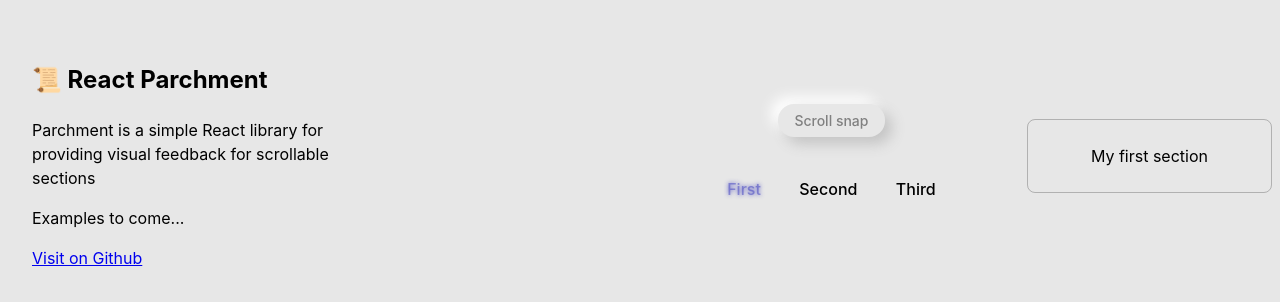
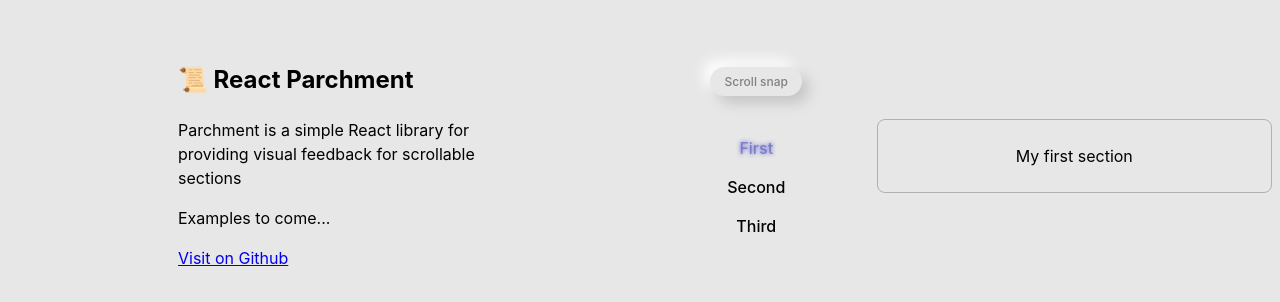
Before and after one commit to alex-fitzgerald/parchment, a React (Vite) app: page / in a window 1280 px wide. Shown: the part 244-546 px from the top of the page. Built offline with nearby package versions, Linux system fonts and the light colour scheme.

Commit message:
more inline classes

```diff
--- a/src/demo-app.css
+++ b/src/demo-app.css
@@ -39,7 +39,6 @@
 }
 
 #root {
-  max-width: 1280px;
   margin: 0 auto;
   text-align: center;
   flex-grow: 1;
@@ -77,6 +76,8 @@
 }
 
 .blurb-container {
+    display: flex;
+    justify-content: center;
     flex: 1;
     align-items: start;
     text-align: left;
@@ -87,8 +88,16 @@
     max-width: 312px;
 }
 
+.row {
+    flex-direction: row;
+}
+
 .column {
     flex-direction: column;
+}
+
+.size-full {
+    width: 100%;
 }
 
 .parchment-demo-wrapper {
@@ -96,13 +105,29 @@
     display: flex;
     gap: var(--spacious);
     align-items: center;
-    flex-direction: row;
 }
+
+.toggle-button {
+    font-size: 0.75em;
+    color: var(--foreground-muted);
+    border-radius: var(--spacious);
+    box-shadow: var(--neumorphic-shadow);
+
+    &.active {
+        color: hsla(var(--accent), 50%);
+        box-shadow: var(--neumorphic-shadow--active);
+        text-shadow: 0 0 4px hsl(var(--accent));
+    }
+}
+
+.flex-1 {
+    flex: 1;
+}
+
 /*style={{ display: 'flex', alignItems: 'center', flexDirection: isSmallView ? 'row' : 'column', gap: 'var(--spacious)', margin: 'var(--spacious)' }}*/
 .parchment-nav-wrapper {
     display: flex;
     align-items: center;
-    flex-direction: column;
     gap: var(--spacious);
     margin: var(--spacious);
 }
@@ -119,7 +144,6 @@
     margin: 0;
     padding: 0;
     display: flex;
-    flex-direction: row;
 }
 
 .section {
--- a/src/demo-app.tsx
+++ b/src/demo-app.tsx
@@ -32,7 +32,7 @@
 function Controls({ snap, toggleSnap }: { snap: boolean; toggleSnap: () => void }) {
     return (
         <div>
-            <button onClick={toggleSnap} style={{ fontSize: '0.875em', color: snap ? 'hsla(var(--accent), 50%)' : 'var(--foreground-muted)', boxShadow: snap ? 'var(--neumorphic-shadow--active)' : 'var(--neumorphic-shadow)', borderRadius: '16px', textShadow: snap ? '0px 0px 4px hsl(var(--accent))' : '' }}>
+            <button onClick={toggleSnap} className={`toggle-button ${snap ? 'active' : ''}`}>
                 Scroll snap
             </button>
         </div>
@@ -75,12 +75,11 @@
                     <a href={GITHUB_URL} target="_blank">Visit on Github</a>
                 </div>
             </article>
-            <div style={{ flex: 1, height: '100%', overflow: 'hidden' }}>
             <ParchmentProvider>
-                    <div className={`parchment-demo-wrapper ${isSmallView ? 'column' : ''}`}>
-                        <div className={`parchment-nav-wrapper ${!isSmallView ? 'column' : ''}`}>
+                <div className={`parchment-demo-wrapper ${isSmallView ? 'column size-full' : 'row flex-1'}`}>
+                    <div className={`parchment-nav-wrapper ${!isSmallView ? 'column' : 'row'}`}>
                         <Controls snap={snap} toggleSnap={() => setSnap(prevSnap => !prevSnap)} />
-                            <ul className={`parchment-nav ${!isSmallView && 'column'}`}>
+                        <ul className={`parchment-nav ${!isSmallView ? 'column' : 'row'}`}>
                             <ParchmentButton toSection="myFirstSection">
                                 {
                                     isActive => <MyNavButton isActive={isActive}>First</MyNavButton>
@@ -111,7 +110,6 @@
                     </Parchment>
                 </div>
             </ParchmentProvider>
-            </div>
         </main>
     );
 }
```
Lines whose indentation alone changed are shown as unchanged.
